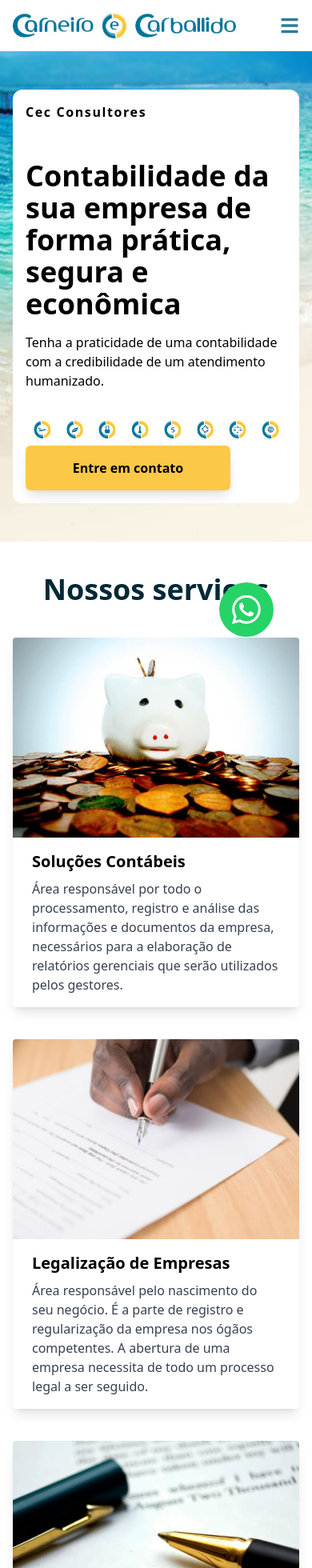
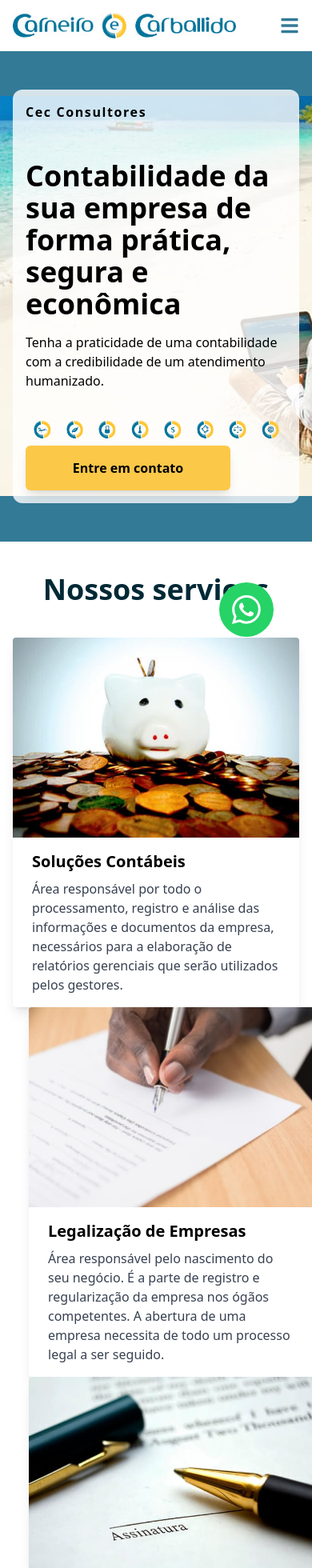
Before and after one commit to lucassdantas/Carneiro-e-Carballido, a React (Vite) app: page / in a window 390 px wide. Shown: the top 1960 px of the page at 80% size. Built offline with nearby package versions, Linux system fonts and the light colour scheme; a web font is replaced by a local one.

Commit message:
did customer updates

```diff
--- a/src/components/Footer/index.tsx
+++ b/src/components/Footer/index.tsx
@@ -10,14 +10,16 @@ import { Section } from '@/components/Section';
 export const Footer = () => {
   const currentYear = new Date().getFullYear();
   return (
-    <footer className='w-full bg-neutral-800 text-white lg:px-40 py-12'>
+    <footer className='w-full bg-blue-carneiro-e-carballido text-white lg:px-40 py-12'>
       <Section>
         <div className='flex flex-col lg:flex-row items-center py-12 lg:py-24'>
           <div className='w-full flex flex-col items-center lg:items-start  lg:w-7/12 lg:pr-[25%] mb-8 lg:mb-0'>
-            <Link to='/'>
-              <img src={logo} alt='logotipo' className='max-w-[200px] lg:max-w-none'/>
-            </Link>
-            <p className='mt-4 text-center lg:text-left'>Fundada em 2003, A Carneiro & Carballido Consultores reúne a qualidade e experiência dos serviços de Contabilidade, Consultoria Fiscal e tributária e departamento de pessoal / RH </p>
+            <div className='bg-white rounded-lg text-black p-4'>
+              <Link to='/'>
+                <img src={logo} alt='logotipo' className='max-w-[200px] lg:max-w-none'/>
+              </Link>
+              <p className='mt-4 text-center lg:text-left'>Fundada em 2003, A Carneiro & Carballido Consultores reúne a qualidade e experiência dos serviços de Contabilidade, Consultoria Fiscal e tributária e departamento de pessoal / RH </p>
+            </div>
           </div>
           <div className='w-full lg:w-3/12 mb-8 lg:mb-0'>
             <h4 className='text-2xl mb-4 font-bold text-center lg:text-left'>Menu</h4>
--- a/src/components/TestimonialCarousel/index.tsx
+++ b/src/components/TestimonialCarousel/index.tsx
@@ -54,11 +54,6 @@ export const TestimonialCarousel = () => {
       <div className="flex lg:flex-row flex-col justify-between items-center lg:space-x-4">
         {testimonials.slice(currentIndex, currentIndex + getVisibleTestimonials()).map((testimonial, index) => (
           <div key={index} className="flex-1 w-full my-4 p-4 border rounded-lg bg-white shadow h-[450px]">
-            <img
-              src={testimonial.imgUrl}
-              alt={testimonial.name}
-              className="w-16 h-16 rounded-full mb-4"
-            />
             <h3 className="font-semibold text-gray-800">{testimonial.name}</h3>
             <div className="flex mb-2">
               {Array.from({ length: 5 }, (_, idx) => (
@@ -72,7 +67,7 @@ export const TestimonialCarousel = () => {
                 </svg>
               ))}
             </div>
-            <p className="text-gray-600 italic">"{testimonial.text}"</p>
+            <p className="text-black italic">"{testimonial.text}"</p>
           </div>
         ))}
       </div>
--- a/src/pages/Home/index.tsx
+++ b/src/pages/Home/index.tsx
@@ -10,7 +10,6 @@ import { Section } from '@/components/Section';
 import { services } from '@/utils/services';
 import { SuperTitle } from '@/components/Titles/SuperTitle';
 import chainImg from '@/assets/_img/mapa.jpg'
-import manInTheBeach from '@/assets/_banners/tranquilidade.jpg'
 import { iconsData } from '@/utils/iconsData';
 import { Icons } from '@/types/icons';
 import { useState } from 'react';
@@ -18,7 +17,7 @@ import { useState } from 'react';
 export const Home = () => {
   const [bannerContent, setBannerContent] = useState('Tenha a praticidade de uma contabilidade com a credibilidade de um atendimento humanizado.')
   const [bannerTitle, setBannerTitle] = useState('Contabilidade da sua empresa de forma prática, segura e econômica')
-  const [bannerImg, setBannerImg] = useState(manInTheBeach)
+  const [bannerImg, setBannerImg] = useState(iconsData[0].image)
   const handleIconHover = (icon:Icons) => {
     setBannerContent(icon.content)
     setBannerTitle(icon.title)
@@ -26,8 +25,8 @@ export const Home = () => {
   }
   return (
     <Template pageTitle="Home" transparentHeader={false}>
-      <Section className="lg:h-screen max-h-[868px] lg:p-40 py-12 bg-no-repeat bg-cover flex gap-10 items-center" bgImg={bannerImg} >
-        <div className='flex flex-col justify-between lg:w-[65%] lg:min-h-[220px] w-full text-black bg-white p-4 rounded-xl'>
+      <Section className="bg-no-repeat bg-fit bg-center bg-blue-carneiro-e-carballido py-12" bgImg={bannerImg} >
+        <div className='flex flex-col justify-between lg:w-[65%] lg:min-h-[220px] w-full text-black bg-white bg-opacity-80 p-4 rounded-xl'>
           <SuperTitle content='Cec Consultores' color='black' className='mb-8'/>
           <h1 className="text-black text-4xl font-bold my-4">{bannerTitle}</h1>
           <p className='min-h-[100px]'>{bannerContent}</p>
@@ -53,7 +52,7 @@ export const Home = () => {
         <div className='text-center'>
           <h2 className='text-4xl text-dark-blue font-semibold'>Nossos serviços</h2>
         </div>
-        <div className='flex  lg:flex-row flex-col items-center  gap-10 mt-10'>
+        <div className='flex lg:flex-row flex-col items-center space-x-10 mt-10'>
           {services.map((service, i) => {
             if(i>2) return null
             return <ServicesCard key={i} serviceTitle={service.title} imgUrl={service.img}>{service.resume}</ServicesCard>
```
